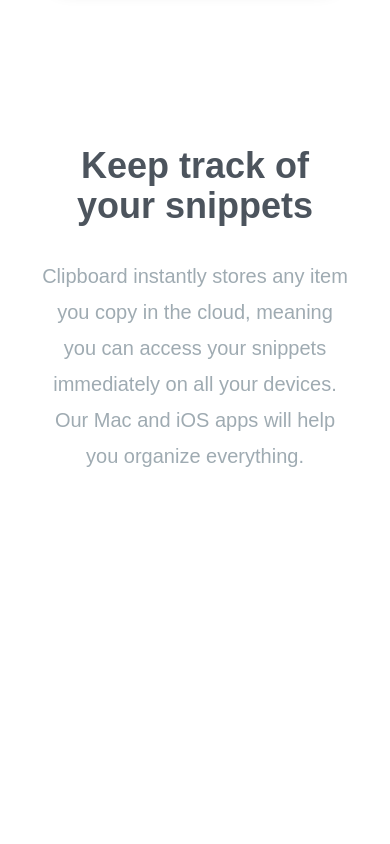
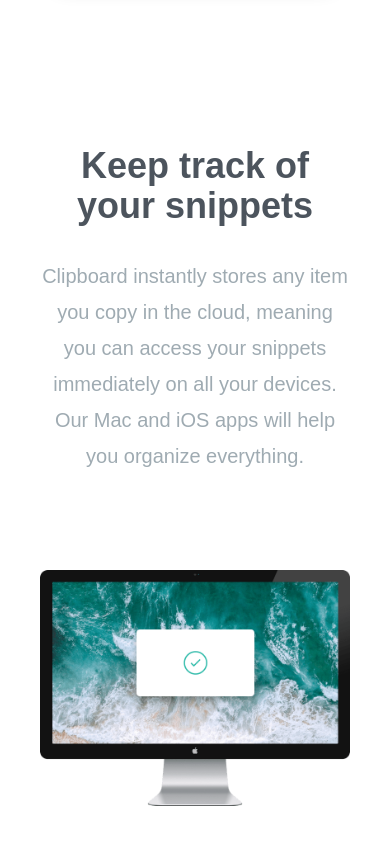
Before and after one commit to zohaib2005/tailwind-clipboard-website, a website: page index.html in a window 390 px wide. Shown: the part 795-1639 px from the top of the page. Before the commit the page ends 1365 px from the top, so only its background shows below. Drawn offline with Linux system fonts and the light colour scheme; a web font is replaced by a local one.

Commit message:
computer image

```diff
--- a/index.html
+++ b/index.html
@@ -55,5 +55,23 @@
         </p>
       </div>
     </section>
+
+    <!-- Features Section -->
+    <section id="features">
+      <div class="section-container my-20">
+        <div class="relative flex flex-col md:flex-row md:space-x-32">
+          <!-- Image -->
+          <div class="md:w-1/2">
+            <img
+              src="images/image-computer.png"
+              alt=""
+              class="md:absolute top-0 right-[50%]"
+            />
+          </div>
+
+          <!-- Items Container -->
+        </div>
+      </div>
+    </section>
   </body>
 </html>
```
Also changed, not shown: css/style.css.
